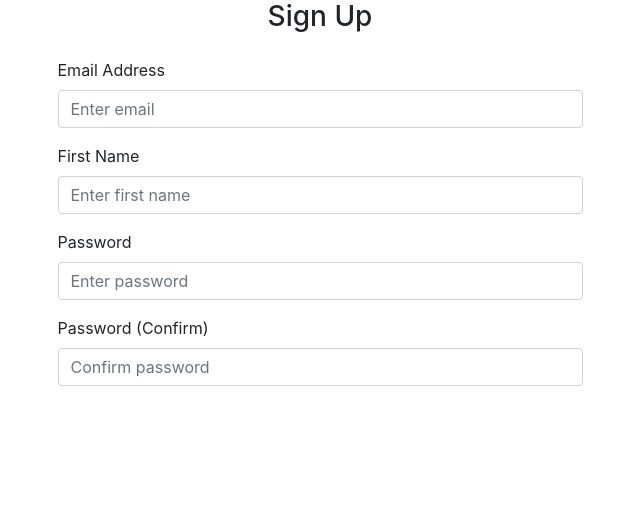
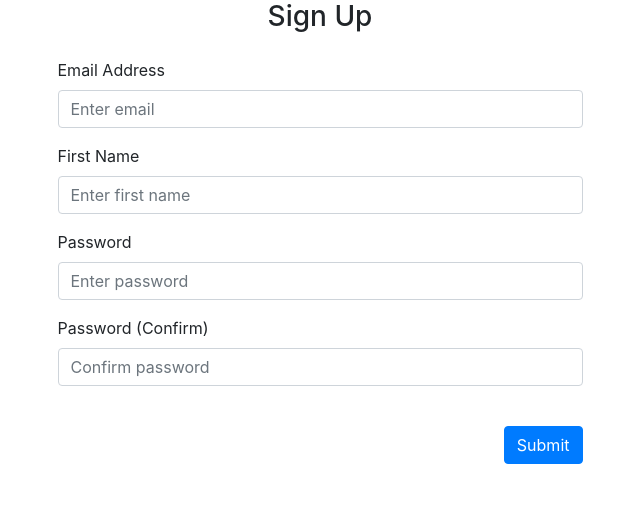
Before and after one commit to Chaapppp/Create-a-website-with-Flask, a Flask app: page /sign-up in a window 1280 px wide. Shown: the part 56-582 px from the top of the page, without its empty margins (320-960 px from the left). Run offline with Flask 3, Linux system fonts and the light colour scheme; some libraries are stand-ins or nearby versions.

Commit message:
submit button

```diff
--- a/website/templates/sign_up.html
+++ b/website/templates/sign_up.html
@@ -53,7 +53,11 @@
             />
           </div>
         </div>
+        <br>
 
+        <div class="text-right">
+          <button type="submit" class="btn btn-primary">Submit</button>
+        </div>
       </form>
 
     </div>
```
